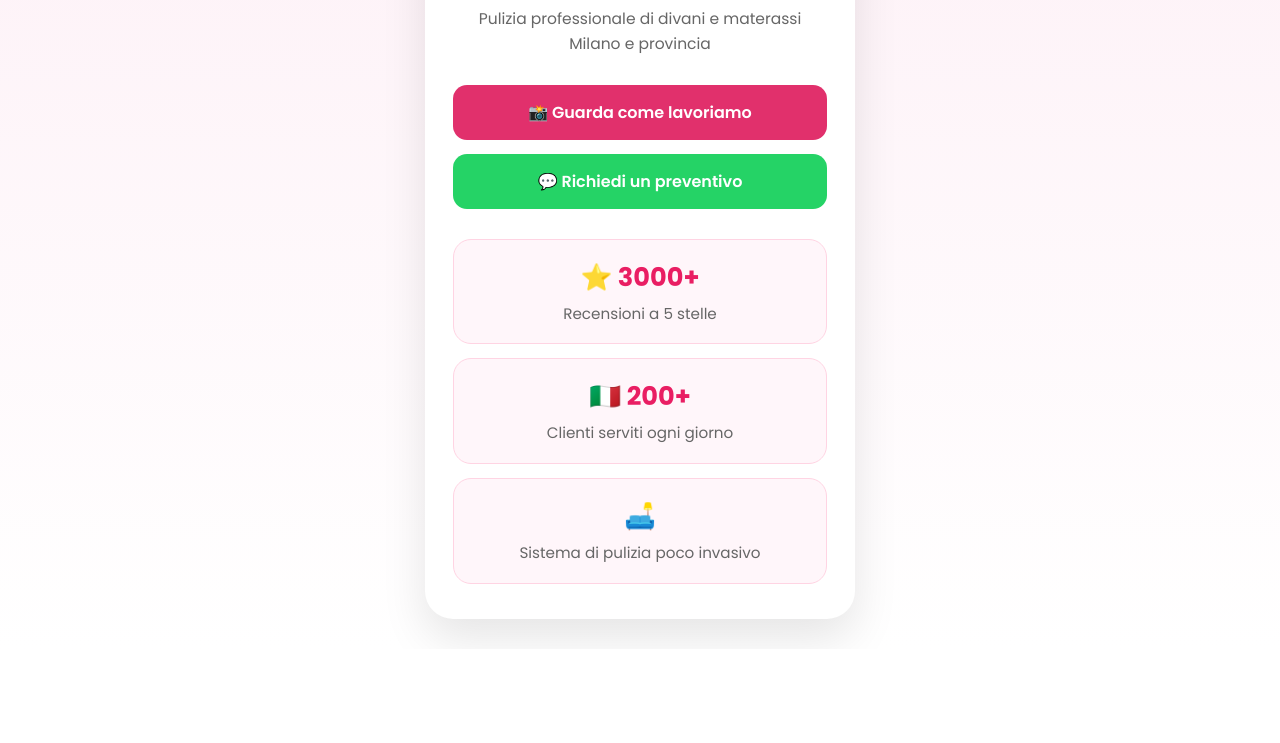
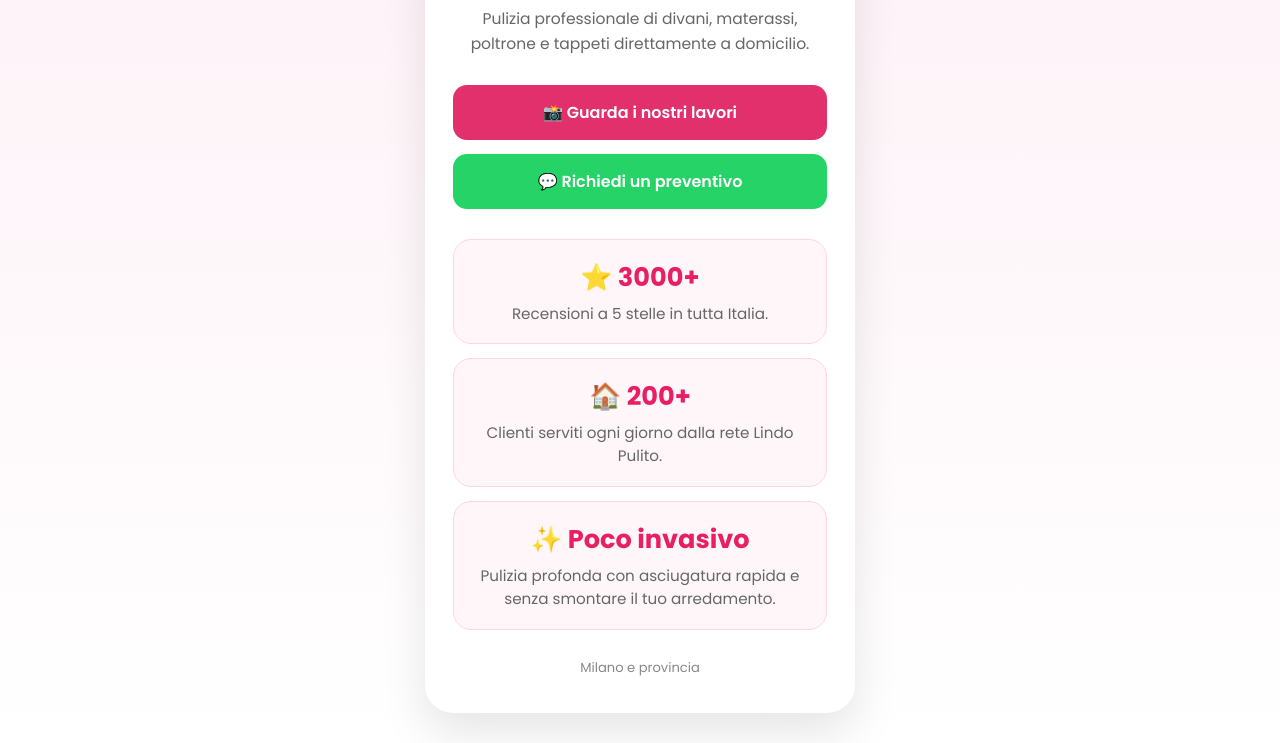
Before and after one commit to stefanopetri/lindo-pulito-milano, a plain HTML site: page index.html in a window 1280 px wide. Shown: the part 306-1049 px from the top of the page. Before the commit the page ends 955 px from the top, so only its background shows below. Drawn offline with Linux system fonts and the light colour scheme.

Commit message:
Update index.html

```diff
--- a/index.html
+++ b/index.html
@@ -3,27 +3,27 @@
 <head>
 <meta charset="UTF-8">
 <meta name="viewport" content="width=device-width, initial-scale=1.0">
+
 <title>Lindo Pulito Milano</title>
-
-    <link rel="stylesheet" href="style.css">
 
 <link rel="preconnect" href="https://fonts.googleapis.com">
 <link rel="preconnect" href="https://fonts.gstatic.com" crossorigin>
 
-    <link href="https://fonts.googleapis.com/css2?family=Poppins:wght@300;400;600;700&display=swap" rel="stylesheet">
+<link href="https://fonts.googleapis.com/css2?family=Poppins:wght@300;400;500;600;700&display=swap" rel="stylesheet">
+
+<link rel="stylesheet" href="style.css">
 </head>
 
 <body>
 
 <div class="container">
 
-    <img src="logo.png?v=2" class="logo" alt="Logo Lindo Pulito Milano">
+<img src="logo.png?v=2" class="logo" alt="Lindo Pulito Milano">
 
 <h1>Lindo Pulito Milano</h1>
 
 <p class="subtitle">
-        Pulizia professionale di divani e materassi<br>
-        Milano e provincia
+Pulizia professionale di divani, materassi, poltrone e tappeti direttamente a domicilio.
 </p>
 
 <div class="buttons">
@@ -31,17 +31,13 @@
 <a class="instagram"
 href="https://instagram.com/lindo_pulito"
 target="_blank">
-
-        📸 Guarda come lavoriamo
-
+📸 Guarda i nostri lavori
 </a>
 
 <a class="whatsapp"
-        href="https://wa.me/393514191936?text=Ciao,%20vorrei%20un%20preventivo."
+href="https://wa.me/393514191936"
 target="_blank">
-
 💬 Richiedi un preventivo
-
 </a>
 
 </div>
@@ -49,33 +45,27 @@
 <div class="cards">
 
 <div class="card">
-
 <h2>⭐ 3000+</h2>
-
-            <p>Recensioni a 5 stelle</p>
-
+<p>Recensioni a 5 stelle in tutta Italia.</p>
 </div>
 
 <div class="card">
-
-            <h2>🇮🇹 200+</h2>
-
-            <p>Clienti serviti ogni giorno</p>
-
+<h2>🏠 200+</h2>
+<p>Clienti serviti ogni giorno dalla rete Lindo Pulito.</p>
 </div>
 
 <div class="card">
-
-            <h2>🛋️</h2>
-
-            <p>Sistema di pulizia poco invasivo</p>
-
+<h2>✨ Poco invasivo</h2>
+<p>Pulizia profonda con asciugatura rapida e senza smontare il tuo arredamento.</p>
 </div>
 
 </div>
 
+<footer>
+Milano e provincia
+</footer>
+
 </div>
 
 </body>
-
 </html>
```
Lines whose indentation alone changed are shown as unchanged.
